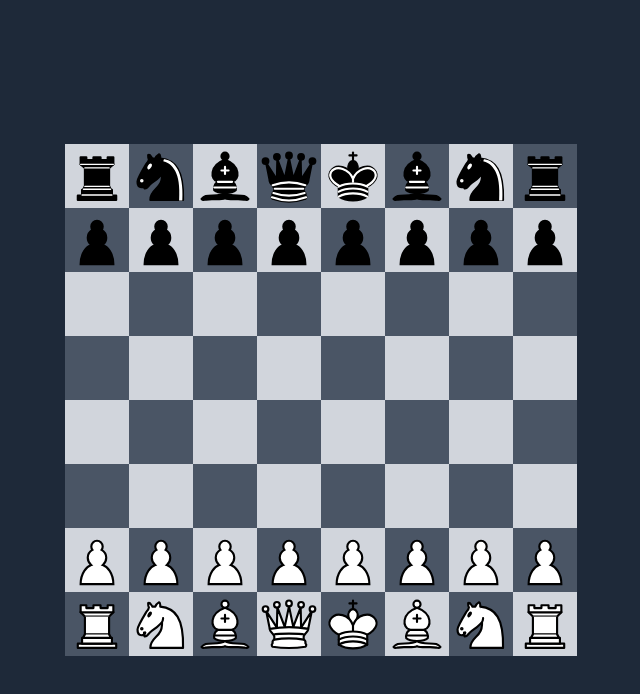
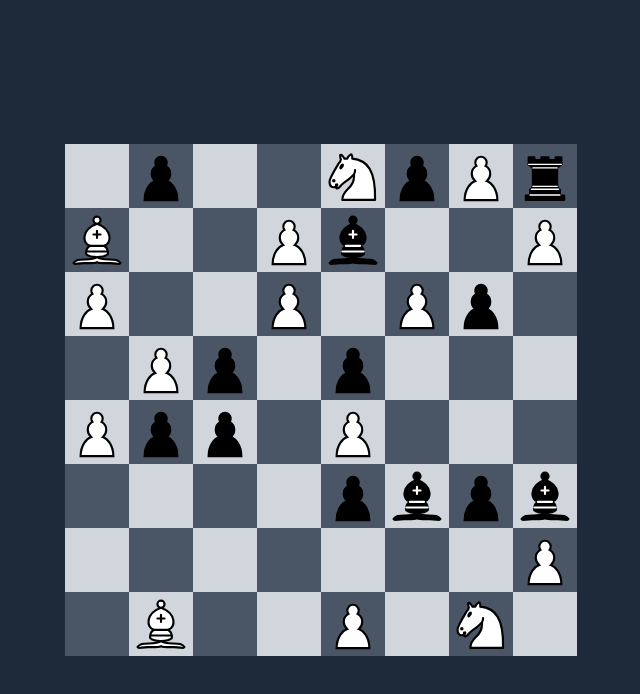
Before and after one commit to janmatzek/play-chess, a React (Vite) app: page / in a window 1280 px wide. Shown: the top 694 px of the page, without its empty margins (319-959 px from the left). Built offline with nearby package versions, Linux system fonts and the light colour scheme.

Commit message:
rook legal moves

```diff
--- a/src/App.tsx
+++ b/src/App.tsx
@@ -1,10 +1,10 @@
 import { BoardComponent } from "./ui/Board";
-import { initializeBoard } from "./game/initializeBoard";
+import { initializeBoard, randomizedBoard } from "./game/initializeBoard";
 import { useState } from "react";
 import type { Square } from "./types";
 
 function App() {
-  const [board, setBoard] = useState(initializeBoard());
+  const [board, setBoard] = useState(randomizedBoard());
   const [selectedSqaure, setSelectedSquare] = useState<Square | null>(null);
   return (
     <>
--- a/src/game/getLegalMoves.ts
+++ b/src/game/getLegalMoves.ts
@@ -1,25 +1,47 @@
-import type { Board, Square, PieceType } from "../types";
+import type { Piece, Board, Square, PieceType, Position } from "../types";
 
 type LegalMoves = string[];
 type getMovesFunction = (board: Board, selectedSquare: Square) => LegalMoves;
 
 // TODO: piece collisions
 
-function isInsideBoard(row: number, col: number): boolean {
-  if (row < 0) {
+function isInsideBoard(position: Position): boolean {
+  if (position.row < 0) {
     return false;
   }
-  if (row > 7) {
+  if (position.row > 7) {
     return false;
   }
-  if (col < 0) {
+  if (position.col < 0) {
     return false;
   }
-  if (col > 7) {
+  if (position.col > 7) {
     return false;
   }
 
   return true;
+}
+
+function positionToString(position: Position) {
+  return `${position.row}-${position.col}`;
+}
+
+function hasPiece(board: Board, position: Position): boolean {
+  if (!isInsideBoard(position)) {
+    throw new Error("`hasPiece` evalulated position must be inside the board");
+  }
+  const square = board[position.row][position.col];
+  if (square.piece) {
+    return true;
+  }
+  return false;
+}
+
+function getPiece(board: Board, position: Position): Piece | null {
+  if (!isInsideBoard(position)) {
+    throw new Error("`getPiece` evalulated position must be inside the board");
+  }
+  return board[position.row][position.col].piece;
 }
 
 function getPawnMoves(board: Board, selectedSquare: Square): LegalMoves {
@@ -36,17 +58,51 @@ function getPawnMoves(board: Board, selectedSquare: Square): LegalMoves {
   // Pawn can move 1 square forward
   // Meaning of 'forward' is dependent on color
   const step = selectedSquare.piece.color === "white" ? 1 : -1;
-  const nextSquare = `${currentPosition.rowNum + step}-${currentPosition.colNum}`;
-  legalIds.push(nextSquare);
+  const nextStepPosition = {
+    row: currentPosition.row + step,
+    col: currentPosition.col,
+  };
+  if (isInsideBoard(nextStepPosition) && !hasPiece(board, nextStepPosition)) {
+    legalIds.push(positionToString(nextStepPosition));
+  }
 
   // Pawn's first move can be two squares
   const baseRow = selectedSquare.piece.color === "white" ? 1 : 6;
-  if (selectedSquare.position.rowNum === baseRow) {
-    const jumpSquare = `${currentPosition.rowNum + 2 * step}-${currentPosition.colNum}`;
-    legalIds.push(jumpSquare);
+  if (selectedSquare.position.row === baseRow) {
+    const jumpPosition = {
+      row: currentPosition.row + 2 * step,
+      col: currentPosition.col,
+    };
+    if (!hasPiece(board, nextStepPosition) && !hasPiece(board, jumpPosition)) {
+      legalIds.push(positionToString(jumpPosition));
+    }
   }
+
+  // Check front diagonals for pieces of oponent's color
+  const pawnColor = selectedSquare.piece.color;
+  const diagonalDirections = [
+    { row: 0, col: -1 },
+    { row: 0, col: 1 },
+  ];
+  diagonalDirections.forEach((direction) => {
+    const daigonalPosition = {
+      row: nextStepPosition.row,
+      col: nextStepPosition.col + direction.col,
+    };
+    if (!isInsideBoard(daigonalPosition)) return;
+
+    const diagonalPiece =
+      board[daigonalPosition.row][daigonalPosition.col].piece;
+
+    if (!diagonalPiece) return;
+    if (diagonalPiece.color === pawnColor) return;
+
+    legalIds.push(positionToString(daigonalPosition));
+  });
+
   return legalIds;
 }
+
 function getRookMoves(board: Board, selectedSquare: Square): LegalMoves {
   if (!selectedSquare.piece) {
     return [];
@@ -66,11 +122,20 @@ function getRookMoves(board: Board, selectedSquare: Square): LegalMoves {
 
   directions.forEach((direction) => {
     for (let i = 1; i < 8; i++) {
-      const nextRow = currentPosition.rowNum + i * direction.row;
-      const nextCol = currentPosition.colNum + i * direction.col;
+      const nextPosition = {
+        row: currentPosition.row + i * direction.row,
+        col: currentPosition.col + i * direction.col,
+      };
 
-      if (isInsideBoard(nextRow, nextCol)) {
-        legalIds.push(`${nextRow}-${nextCol}`);
+      if (isInsideBoard(nextPosition)) {
+        const piece = getPiece(board, nextPosition);
+        if (piece) {
+          if (piece.color !== selectedSquare.piece?.color) {
+            legalIds.push(positionToString(nextPosition));
+          }
+          break;
+        }
+        legalIds.push(positionToString(nextPosition));
       } else break;
     }
   });
@@ -99,10 +164,12 @@ function getKnighMoves(board: Board, selectedSquare: Square): LegalMoves {
 
   const legalIds = direcation
     .map((pattern) => {
-      const nextRow = currentPosition.rowNum + pattern.row;
-      const nextCol = currentPosition.colNum + pattern.col;
-      if (isInsideBoard(nextRow, nextCol)) {
-        return `${nextRow}-${nextCol}`;
+      const nextPosition = {
+        row: currentPosition.row + pattern.row,
+        col: currentPosition.col + pattern.col,
+      };
+      if (isInsideBoard(nextPosition)) {
+        return positionToString(nextPosition);
       }
     })
     .filter((val) => {
@@ -130,12 +197,14 @@ function getBishopMoves(board: Board, selectedSquare: Square): LegalMoves {
 
   directions.forEach((direction) => {
     for (let i = 1; i < 8; i++) {
-      const nextRow = currentPosition.rowNum + i * direction.row;
-      const nextCol = currentPosition.colNum + i * direction.col;
-      if (!isInsideBoard(nextRow, nextCol)) {
+      const nextPosition = {
+        row: currentPosition.row + i * direction.row,
+        col: currentPosition.col + i * direction.col,
+      };
+      if (!isInsideBoard(nextPosition)) {
         break;
       }
-      legalIds.push(`${nextRow}-${nextCol}`);
+      legalIds.push(positionToString(nextPosition));
     }
   });
 
@@ -163,10 +232,12 @@ function getKingMoves(board: Board, selectedSquare: Square): LegalMoves {
   ];
 
   directions.forEach((direction) => {
-    const nextRow = currentPosition.rowNum + direction.row;
-    const nextCol = currentPosition.colNum + direction.col;
-    if (isInsideBoard(nextRow, nextCol)) {
-      legalIds.push(`${nextRow}-${nextCol}`);
+    const nextPosition = {
+      row: currentPosition.row + direction.row,
+      col: currentPosition.col + direction.col,
+    };
+    if (isInsideBoard(nextPosition)) {
+      legalIds.push(positionToString(nextPosition));
     }
   });
 
--- a/src/game/initializeBoard.ts
+++ b/src/game/initializeBoard.ts
@@ -30,7 +30,7 @@ function getColor(rowNum: number, colNum: number): Color {
 }
 
 function getPiece(rowNum: number, colNum: number): Piece | null {
-  let piece: Piece | null;
+  let piece: Piece | null = null;
   switch (rowNum) {
     case 0:
       piece = {
@@ -75,8 +75,8 @@ export function initializeBoard(): Board {
         color: color,
         piece: piece,
         position: {
-          rowNum: row,
-          colNum: col,
+          row: row,
+          col: col,
         },
       };
       currentRow.push(square);
@@ -85,3 +85,29 @@ export function initializeBoard(): Board {
   }
   return board;
 }
+
+export function randomizedBoard(): Board {
+  const board: Board = [];
+
+  for (let row = 0; row < 8; row++) {
+    const currentRow: Square[] = [];
+    for (let col = 0; col < 8; col++) {
+      const color = getColor(row, col);
+      const randRow = Math.round(Math.random() * 7);
+      const randCol = Math.round(Math.random() * 7);
+      const piece = getPiece(randRow, randCol);
+
+      const square: Square = {
+        color: color,
+        piece: piece,
+        position: {
+          row: row,
+          col: col,
+        },
+      };
+      currentRow.push(square);
+    }
+    board.push(currentRow);
+  }
+  return board;
+}
--- a/src/types.ts
+++ b/src/types.ts
@@ -9,8 +9,8 @@ export type PieceType =
   | "king";
 
 export type Position = {
-  rowNum: number;
-  colNum: number;
+  row: number;
+  col: number;
 };
 
 export type Piece = {
--- a/src/ui/Board.tsx
+++ b/src/ui/Board.tsx
@@ -18,15 +18,13 @@ export function BoardComponent(props: BoardProps) {
       <div className="grid grid-cols-8 w-fit">
         {[...props.board].reverse().map((row, rowIndex) =>
           row.map((square, colIndex) => {
-            const squareId = `${square.position.rowNum}-${square.position.colNum}`;
+            const squareId = `${square.position.row}-${square.position.col}`;
             return (
               <SquareComponent
                 square={square}
                 isSelected={
-                  props.selectedSquare?.position.rowNum ===
-                    square.position.rowNum &&
-                  props.selectedSquare?.position.colNum ===
-                    square.position.colNum
+                  props.selectedSquare?.position.row === square.position.row &&
+                  props.selectedSquare?.position.col === square.position.col
                 }
                 isLegal={legalMoves.includes(squareId)}
                 setSelectedSquare={props.setSelectedSquare}
--- a/src/ui/Square.tsx
+++ b/src/ui/Square.tsx
@@ -24,13 +24,19 @@ export function SquareComponent(props: SquareProps) {
   const contentAlignment =
     "flex items-center justify-center text-3xl select-none";
 
-  const squareCss = `${squareSize} ${backgroundColor} ${contentAlignment}`;
+  const legalHighlight = props.isLegal
+    ? "shadow-[inset_0_0_10px_rgba(0,0,0,0.9)]"
+    : "";
+
+  const squareCss = `${squareSize} ${legalHighlight} ${backgroundColor} ${contentAlignment} `;
 
   return (
     <>
       {/* TODO: responsive square size */}
       <div className={squareCss} onClick={() => handleSquareClick(props)}>
-        {props.isLegal && "☩"}
+        {props.isLegal && (
+          <div className="absolute w-2 h-2 bg-gray-400 rounded-full opacity-60"></div>
+        )}
         {props.square.piece && (
           <PieceComponent
             piece={props.square.piece}
```
